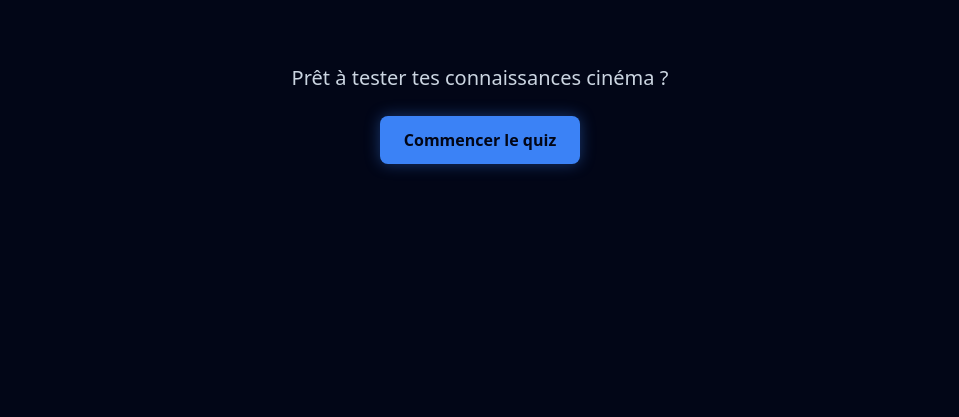
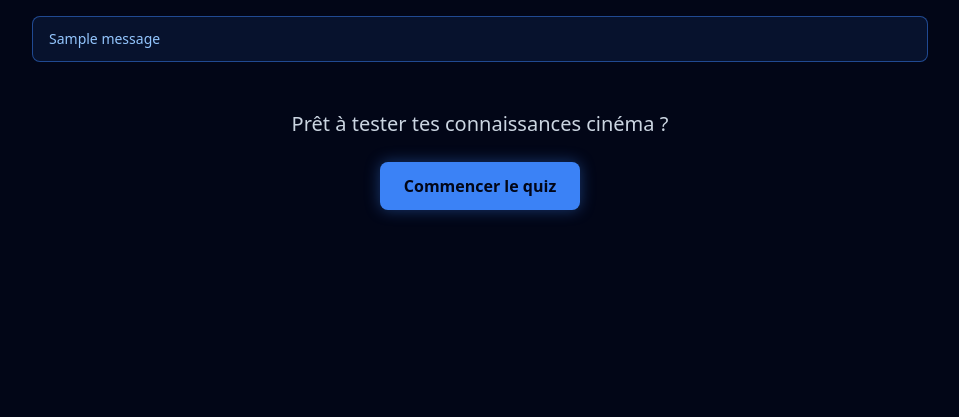
Before and after one commit to Pauline-hiez/filmatrix, a Flask app: page / in a window 1280 px wide. Shown: the part 57-474 px from the top of the page, without its empty margins (160-1119 px from the left). Run offline with Flask 3, Linux system fonts and the light colour scheme; one stand-in notice (Sample message) is shown; some libraries are stand-ins or nearby versions.

Commit message:
Ajout de la restriction par mode (compte) + ajout de messages flash

```diff
--- a/app.py
+++ b/app.py
@@ -9,8 +9,8 @@ import os
 from dotenv import load_dotenv
 from flask_login import LoginManager
 from src.validation import mot_de_passe_valide
-from flask import Flask, redirect, render_template, request, url_for
-from flask_login import login_user, login_required, logout_user
+from flask import Flask, redirect, render_template, request, url_for, flash
+from flask_login import login_user, login_required, logout_user, current_user
 from flask_migrate import Migrate
 
 load_dotenv()
@@ -103,6 +103,10 @@ def quiz(question_id: int) -> str:
     if question is None:
         return render_template("termine.html")
 
+    if question.necessite_compte and not current_user.is_authenticated:
+        flash("Connecte-toi pour accèder à cette question.")
+        return redirect(url_for("connexion"))
+
     if request.method == "POST":
         reponse_brute = request.form["reponse"]
         reponse_joueur = convertir_reponse(question.mode, reponse_brute)
--- a/data/questions.json
+++ b/data/questions.json
@@ -15,7 +15,8 @@
         },
         "correct_answer": {
             "index": 0
-        }
+        },
+        "necessite_compte": false
     },
     {
         "id": 2,
@@ -26,6 +27,7 @@
         "payload": {},
         "correct_answer": {
             "value": true
-        }
+        },
+        "necessite_compte": true
     }
 ]
--- a/seed_db.py
+++ b/seed_db.py
@@ -21,6 +21,7 @@ def importer_questions() -> None:
                 prompt=donnees["prompt"],
                 payload=donnees["payload"],
                 correct_answer=donnees["correct_answer"],
+                necessite_compte=donnees["necessite_compte"],
                 )
             db.session.merge(question)
         db.session.commit()
--- a/templates/base.html
+++ b/templates/base.html
@@ -39,6 +39,17 @@
     </header>
 
     <main class="flex-1 p-4">
+        {% with messages = get_flashed_messages() %}
+            {% if messages %}
+            <div class="max-w-4xl mx-auto mb-4">
+                {% for message in messages %}
+                <p class="bg-blue-500/10 border border-blue-500/50 text-blue-300 text-sm rounded-lg px-4 py-3">
+                    {{ message }}
+                </p>
+            {% endfor %}
+            </div>
+            {% endif %}
+        {% endwith %}
         {% block content %}{% endblock %}
     </main>
 
```
Also changed, not shown: instance/filmatrix.db.
